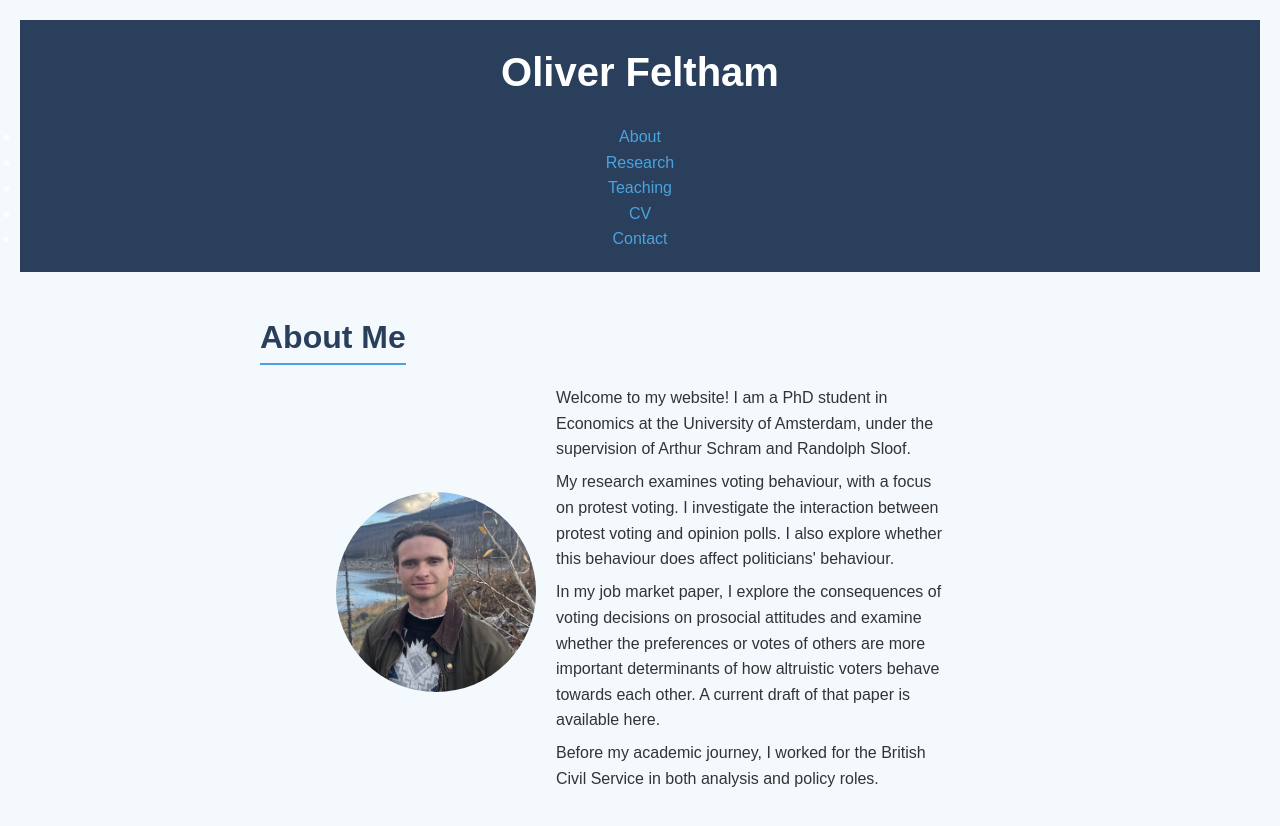
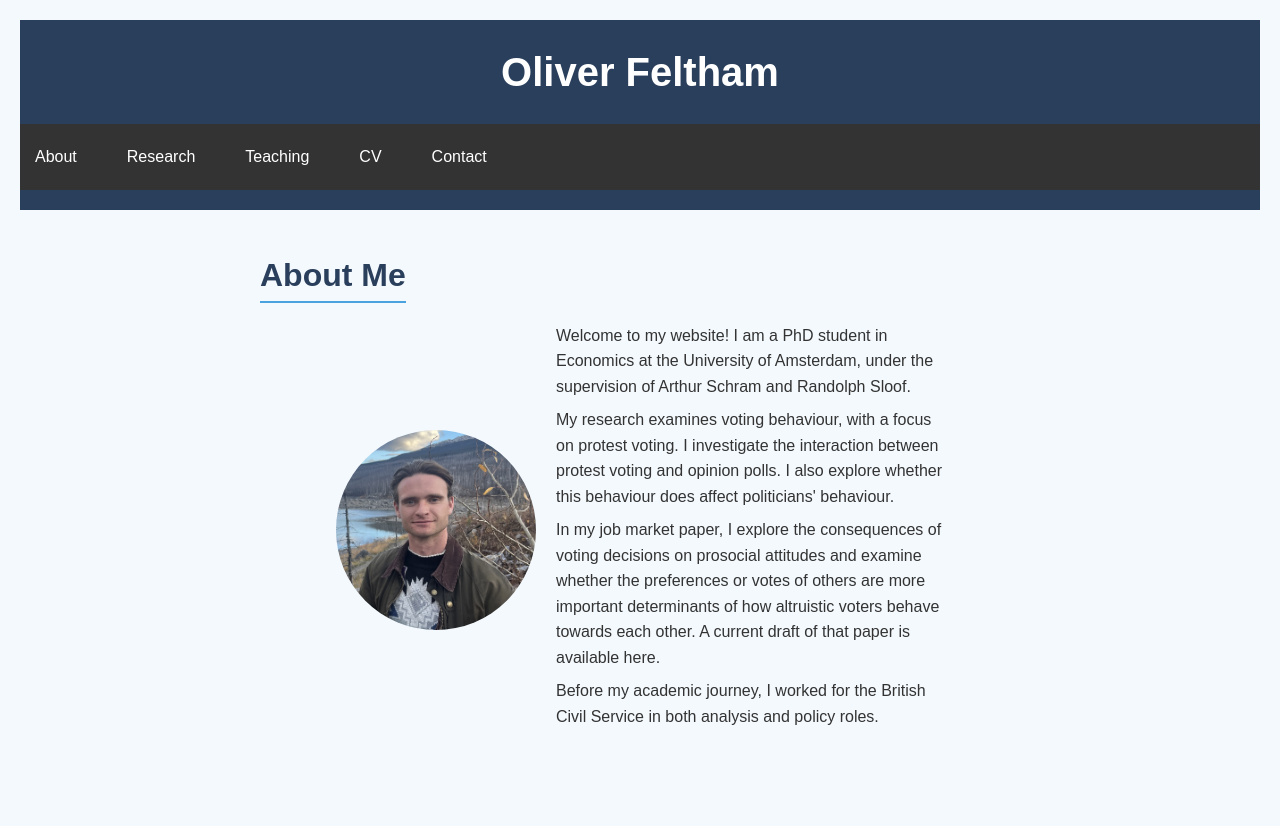
Before and after one commit to ofeltham/ofeltham.github.io, a plain HTML site: page index.html in a window 1280 px wide. After the commit the page ends 800 px from the top, so only its background shows below. Drawn offline with Linux system fonts and the light colour scheme.

Commit message:
Update style.css

```diff
--- a/style.css
+++ b/style.css
@@ -168,3 +168,43 @@ img {
   max-width: 100%;
   height: auto;
 }
+
+/* General styling for the navbar */
+.navbar {
+  width: 100%;
+  background-color: #333; /* Change color as needed */
+  padding: 10px 0;
+}
+
+/* Styling for the list inside the navbar */
+.nav-list {
+  display: flex; /* Flexbox to make the list items appear in a row */
+  flex-wrap: nowrap; /* Prevent items from wrapping to the next line */
+  list-style-type: none; /* Remove bullet points */
+  margin: 0;
+  padding: 0;
+  overflow-x: auto; /* Allow horizontal scrolling */
+  -webkit-overflow-scrolling: touch; /* Smooth scrolling for iOS */
+}
+
+/* Style for individual nav items */
+.nav-item {
+  margin-right: 20px; /* Space between nav items */
+}
+
+/* Links inside the nav bar */
+.nav-item a {
+  color: white; /* Change to your preferred color */
+  text-decoration: none; /* Remove underline */
+  padding: 10px 15px;
+  display: block;
+}
+
+/* Media query for small screens */
+@media only screen and (max-width: 768px) {
+  .nav-list {
+    /* Ensure the nav list is scrollable horizontally on small screens */
+    overflow-x: auto;
+    white-space: nowrap; /* Prevent text wrapping inside nav items */
+  }
+}
```
